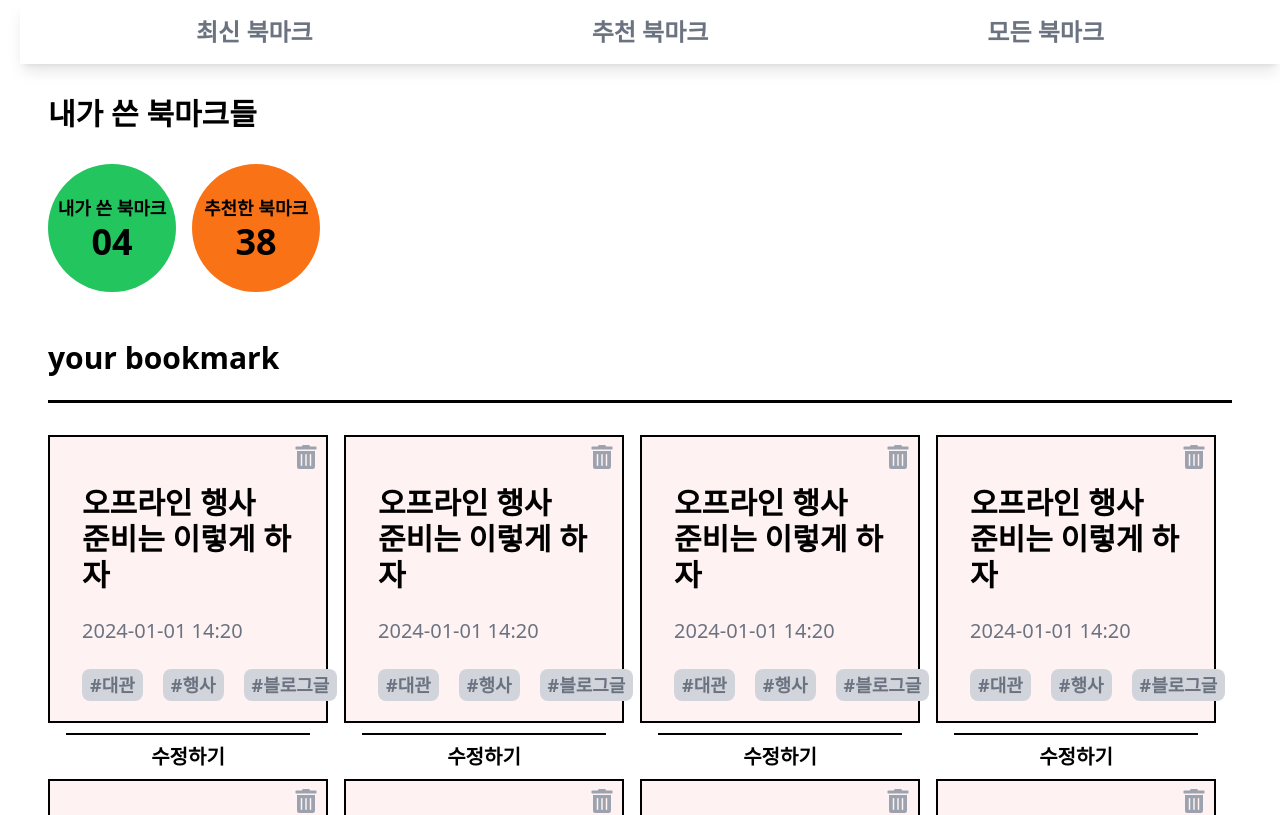
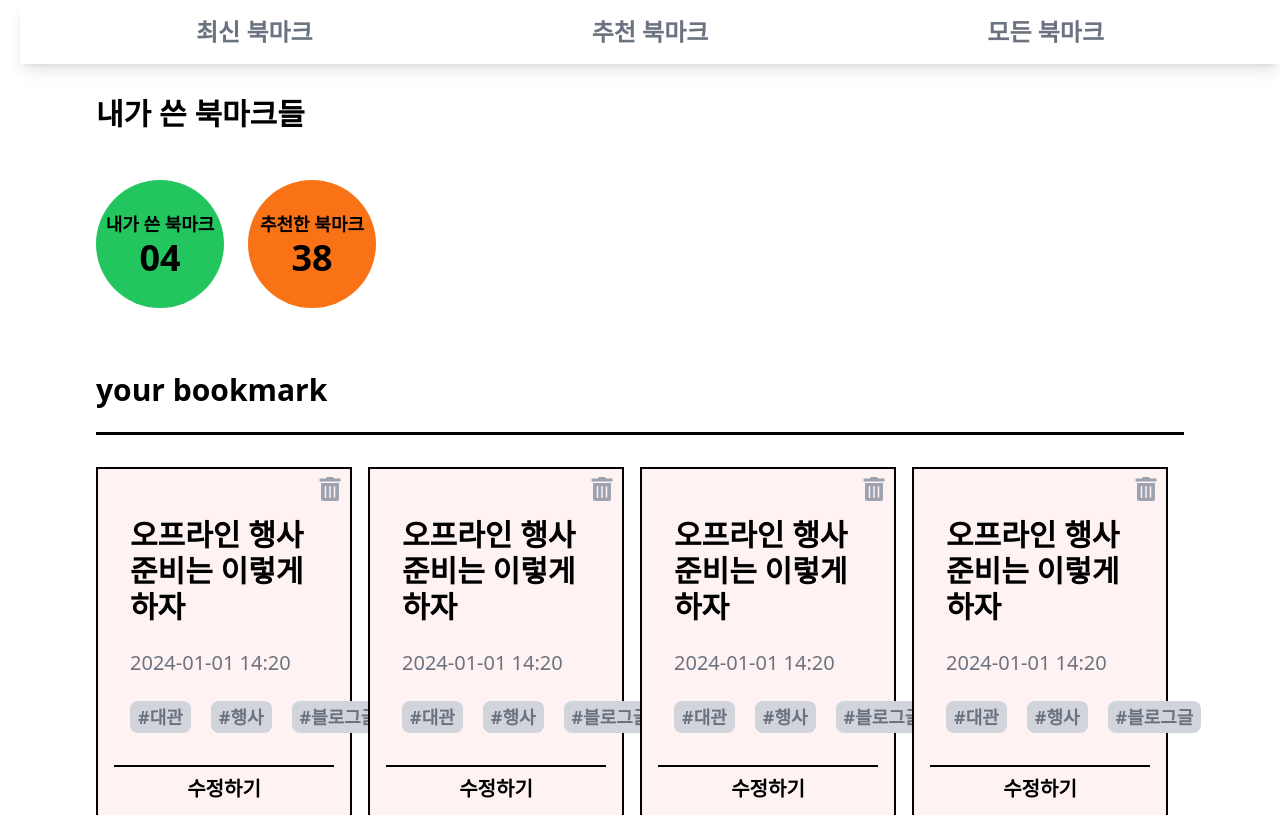
Before and after one commit to UMC-Umark/umark-FE, a React (Create React App) app: page /mybookmark in a window 1280 px wide. Shown: the top 815 px of the page. Built offline with nearby package versions, Linux system fonts and the light colour scheme.

Commit message:
[feat] detail

```diff
--- a/src/pages/MyBookmark.jsx
+++ b/src/pages/MyBookmark.jsx
@@ -6,8 +6,8 @@ export default function MyBookmark() {
   return (
     <div>
       <Menubar />
-      <div className='mx-12 my-8'>
-        <h1 className="text-3xl font-bold mb-8">내가 쓴 북마크들</h1>
+      <div className='mx-24 my-8'>
+        <h1 className="text-3xl font-bold mb-12">내가 쓴 북마크들</h1>
 
         <div className="flex items-center mb-12">
           <div className="w-32 h-32 bg-green-500 rounded-full flex items-center justify-center text-black mr-4">
@@ -16,20 +16,20 @@ export default function MyBookmark() {
               <p className="text-4xl font-bold">04</p>
             </div>
           </div>
-          <div className="w-32 h-32 bg-orange-500 rounded-full flex items-center justify-center text-black">
+          <div className="w-32 h-32 bg-orange-500 rounded-full flex items-center justify-center ml-2 text-black">
             <div className="text-center">
               <p className="text-lg font-bold">추천한 북마크</p>
               <p className="text-4xl font-bold">38</p>
             </div>
           </div>
         </div>
-        <h2 className="text-3xl font-bold mb-4">your bookmark</h2>
+        <h2 className="text-3xl font-bold mb-4 pt-4">your bookmark</h2>
 
         <hr className="border-b-2 border-black mb-8" />
 
         <div className="flex">
           {[1, 2, 3, 4].map((index) => (
-            <div key={index} className="w-1/4 h-72 p-4 border-2 border-black relative mb-4 mr-4 bg-red-50">
+            <div key={index} className="w-1/4 h-75 p-4 border-2 border-black relative mb-4 mr-4 bg-red-50">
               <FaTrashAlt
                 className="cursor-pointer absolute top-2 right-2 text-gray-400"
                 size={24}
@@ -50,7 +50,7 @@ export default function MyBookmark() {
         </div>
         <div className="flex mt-8">
           {[1, 2, 3, 4].map((index) => (
-            <div key={index} className="w-1/4 h-72 p-4 border-2 border-black relative mb-4 mr-4 bg-red-50">
+            <div key={index} className="w-1/4 h-75 p-4 border-2 border-black relative mb-4 mr-4 bg-red-50">
               <FaTrashAlt
                 className="cursor-pointer absolute top-2 right-2 text-gray-400"
                 size={24}
```
